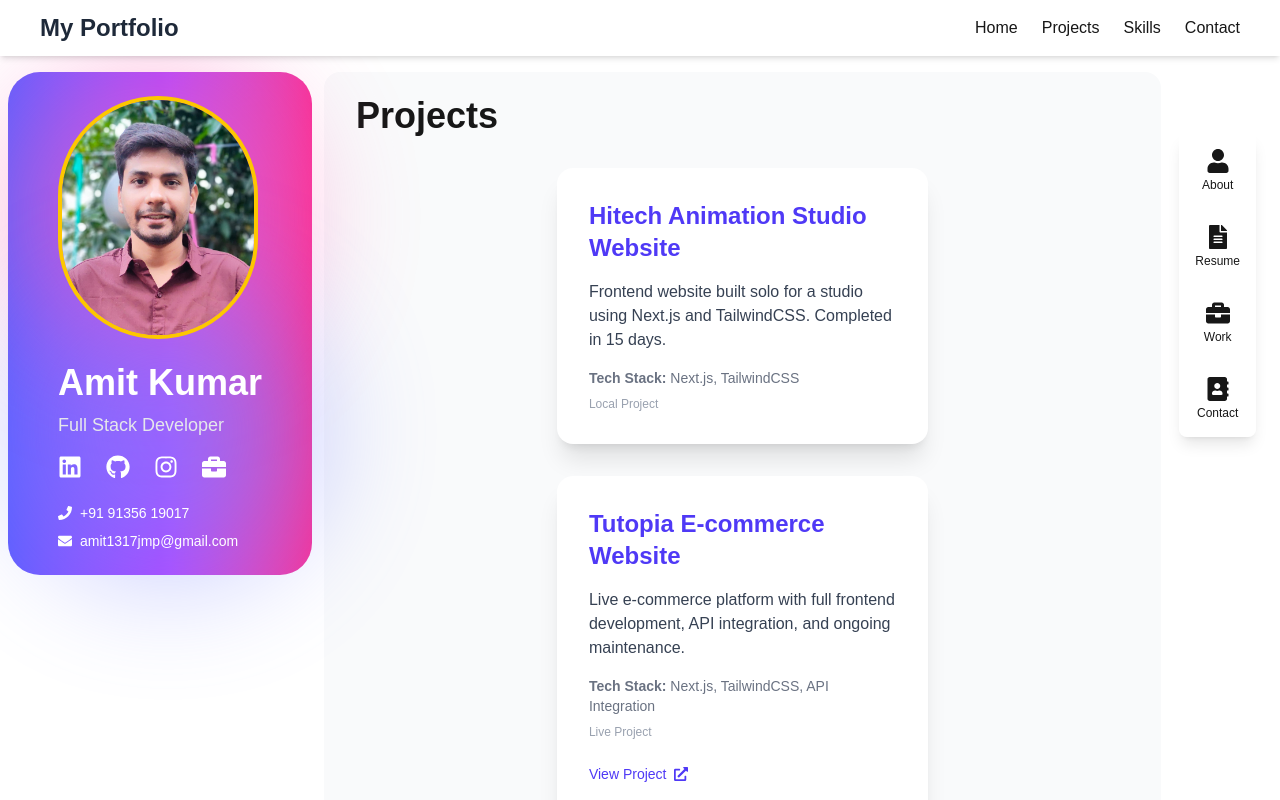
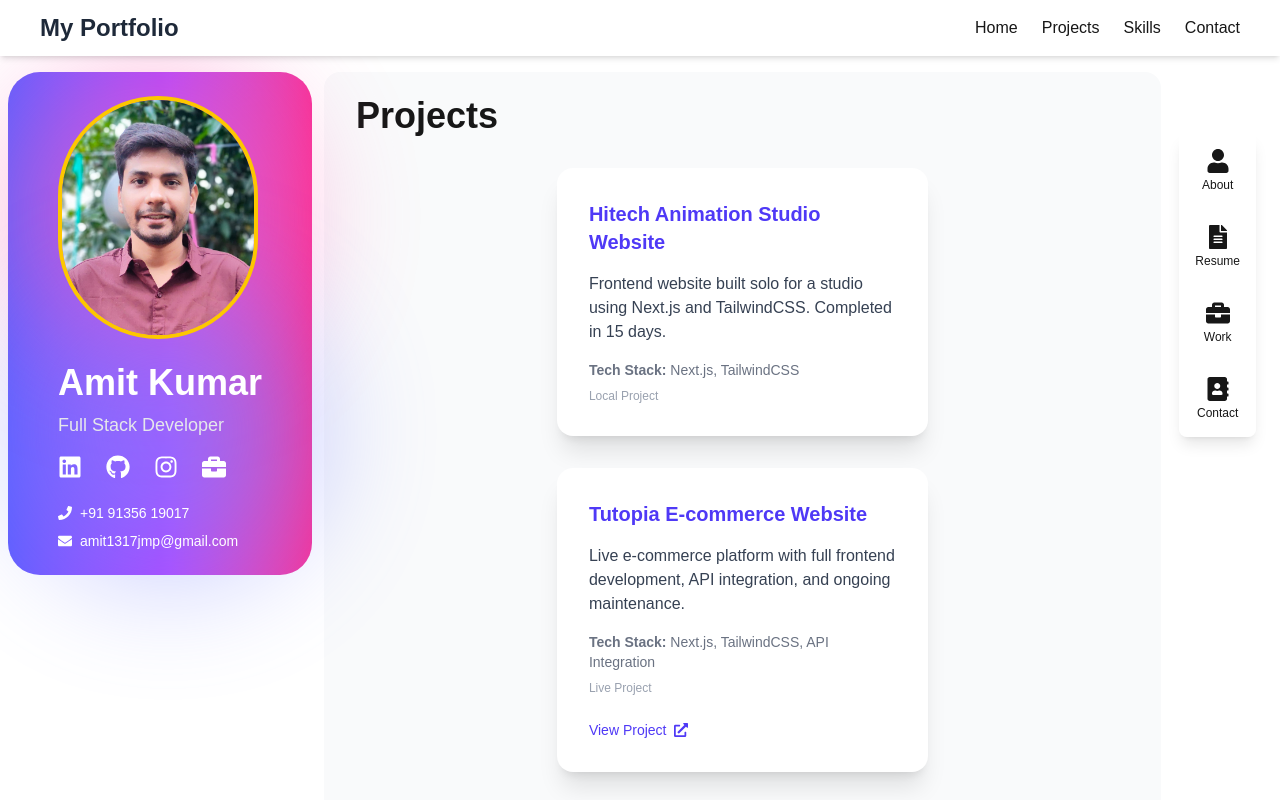
Before and after one commit to amitgiti137/portfolio, a Next.js app: page / in a window 1280 px wide. Both pictures are taken after a click on the button "Work". Shown: the top 800 px of the page. Built offline with nearby package versions, Linux system fonts and the light colour scheme.

Commit message:
Initial commit

```diff
--- a/app/components/Projects.jsx
+++ b/app/components/Projects.jsx
@@ -39,7 +39,7 @@ export default function Projects() {
   return (
     <section id="projects" className="">
       <div className="">
-        <h2 className="text-4xl font-bold ">Projects</h2>
+        <h2 className="text-2xl font-bold ">Projects</h2>
 
         <Splide
           options={{
@@ -60,7 +60,7 @@ export default function Projects() {
             <SplideSlide key={index}>
               <div className="bg-white p-4 rounded-2xl flex flex-col justify-between h-full hover:shadow-2xl transition-all">
                 <div>
-                  <h3 className="text-2xl font-bold text-indigo-600 mb-4">{project.title}</h3>
+                  <h3 className="text-xl font-bold text-indigo-600 mb-4">{project.title}</h3>
                   <p className="text-gray-700 mb-4">{project.description}</p>
                   <p className="text-sm text-gray-500 mb-2"><strong>Tech Stack:</strong> {project.techStack}</p>
                   <p className="text-xs text-gray-400">{project.status}</p>
--- a/app/components/ProjectsCard.jsx
+++ b/app/components/ProjectsCard.jsx
@@ -46,7 +46,7 @@ export default function ProjectsFlex() {
               className="flex flex-col justify-between bg-white p-8 rounded-2xl shadow-xl hover:shadow-2xl transition-all basis-full md:basis-[48%]"
             >
               <div>
-                <h3 className="text-2xl font-bold text-indigo-600 mb-4">{project.title}</h3>
+                <h3 className="text-xl font-bold text-indigo-600 mb-4">{project.title}</h3>
                 <p className="text-gray-700 mb-4">{project.description}</p>
                 <p className="text-sm text-gray-500 mb-2"><strong>Tech Stack:</strong> {project.techStack}</p>
                 <p className="text-xs text-gray-400">{project.status}</p>
```
